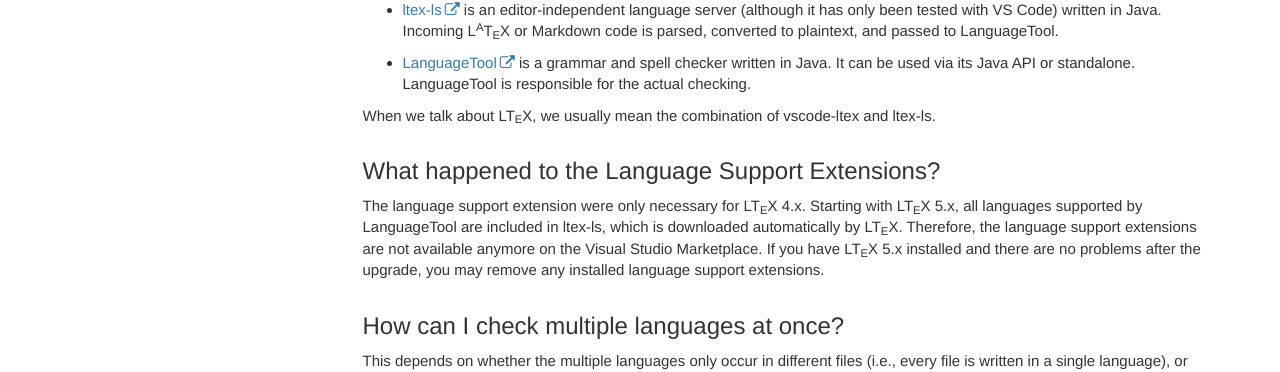
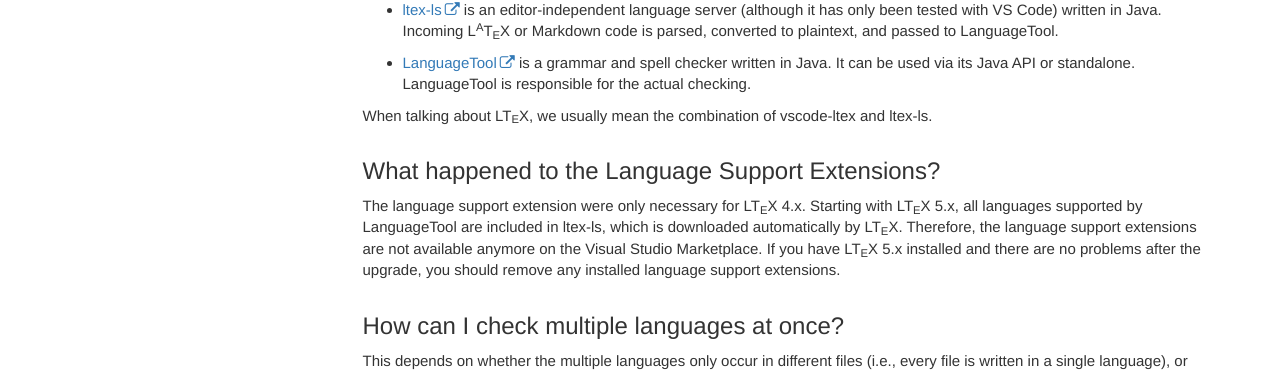
Before and after one commit to valentjn/vscode-ltex, a Jekyll site: the page built from pages/docs/faq.md, in a window 1280 px wide and 1329 px high. Shown: the part 486-858 px from the top of the window. Built offline with Jekyll 4.4.1, drawn with Linux system fonts in a browser that asks for light colours; comment, search, counter and statistics services are not loaded.

Commit message:
Slightly reword faq.md

```diff
--- a/pages/docs/faq.md
+++ b/pages/docs/faq.md
@@ -16,11 +16,11 @@
 - [ltex-ls](https://github.com/valentjn/ltex-ls) is an editor-independent language server (although it has only been tested with VS Code) written in Java. Incoming LaTeX or Markdown code is parsed, converted to plaintext, and passed to LanguageTool.
 - [LanguageTool](https://github.com/languagetool-org/languagetool) is a grammar and spell checker written in Java. It can be used via its Java API or standalone. LanguageTool is responsible for the actual checking.
 
-When we talk about LTeX, we usually mean the combination of vscode-ltex and ltex-ls.
+When talking about LTeX, we usually mean the combination of vscode-ltex and ltex-ls.
 
 ## What happened to the Language Support Extensions?
 
-The language support extension were only necessary for LTeX 4.x. Starting with LTeX 5.x, all languages supported by LanguageTool are included in ltex-ls, which is downloaded automatically by LTeX. Therefore, the language support extensions are not available anymore on the Visual Studio Marketplace. If you have LTeX 5.x installed and there are no problems after the upgrade, you may remove any installed language support extensions.
+The language support extension were only necessary for LTeX 4.x. Starting with LTeX 5.x, all languages supported by LanguageTool are included in ltex-ls, which is downloaded automatically by LTeX. Therefore, the language support extensions are not available anymore on the Visual Studio Marketplace. If you have LTeX 5.x installed and there are no problems after the upgrade, you should remove any installed language support extensions.
 
 ## How can I check multiple languages at once?
 
```
